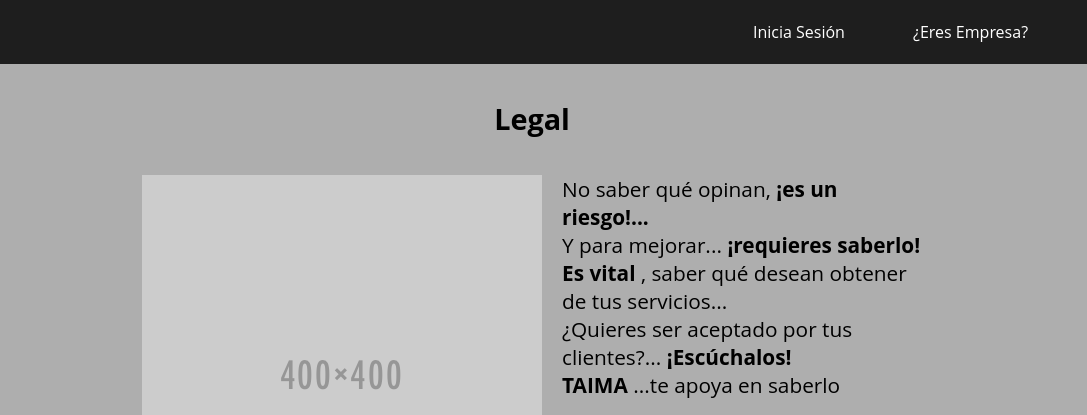
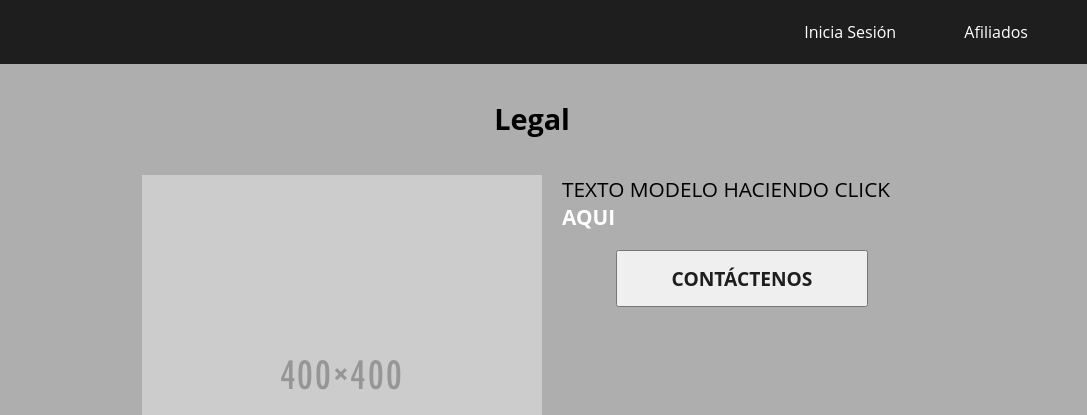
Before and after one commit to alexballera/requerimiento_empresas, a website: page views/legal.html in a window 1280 px wide. Shown: the top 415 px of the page, 108-1195 px from the left. Drawn offline with Linux system fonts and the light colour scheme; files that its build step writes are made by us from their sources; files whose address does not match are found by name.

Commit message:
Update 2015-10-22T13:32:12.392Z

```diff
--- a/views/legal.html
+++ b/views/legal.html
@@ -38,13 +38,13 @@
           <a href="/taima" class="menu__lista--link menu__lista--link-inicia">Inicia Sesión</a>
         </li>
         <li class="menu__lista--item menu__lista--item-hide">
-          <a href="/taima" class="menu__lista--link menu__lista--link-empresa">¿Eres Empresa?</a>
+          <a href="/taima" class="menu__lista--link menu__lista--link-empresa">Afiliados</a>
         </li>
         <li class="menu__lista--item menu__lista--item-productos">
           <a href="/taima" class="menu__lista--link menu__lista--link-inicia">Inicia</a>
         </li>
         <li class="menu__lista--item menu__lista--item-productos">
-          <a href="/taima" class="menu__lista--link menu__lista--link-empresa">Empresa</a>
+          <a href="/taima" class="menu__lista--link menu__lista--link-empresa">Afiliados</a>
         </li>
         <li class="menu__lista--item menu__lista--item-productos">
           <a href="#clientes" class="menu__lista--link menu__lista--link-clientes">Clientes</a>
@@ -85,19 +85,7 @@
       </figure>
       <main class="informacion__resumen">
         <p class="informacion__resumen--texto">
-          No saber qué opinan, <strong>¡es un riesgo!...</strong>
-        </p>
-        <p class="informacion__resumen--texto">
-          <span class="texto_resaltado">Y</span> para mejorar... <strong>¡requieres saberlo!</strong>
-        </p>
-        <p class="informacion__resumen--texto">
-          <strong>Es vital</strong> , saber qué desean obtener de tus servicios...
-        </p>
-        <p class="informacion__resumen--texto">
-          ¿Quieres ser aceptado <span class="texto_resaltado">por tus clientes?...</span> <strong><span class="texto_resaltado">¡Escúchalos!</span></strong>
-        </p>
-        <p class="informacion__resumen--texto">
-          <strong>TAIMA</strong> ...te apoya en saberlo
+          TEXTO MODELO HACIENDO CLICK <a href="http://livra.com/Footerlinks/Terminos/tabid/274/Default.aspx" target="_blank"> <strong>AQUI</strong> </a>
         </p>
         <a href="#openModal">
           <button class="informacion__boton" type="button"> CONTÁCTENOS
```
Also changed, not shown: index.html (+4 -4 lines), views/clientes.html (+2 -2 lines), views/precios.html (+2 -2 lines), views/productos.html (+2 -2 lines), views/servicios.html (+2 -2 lines).
